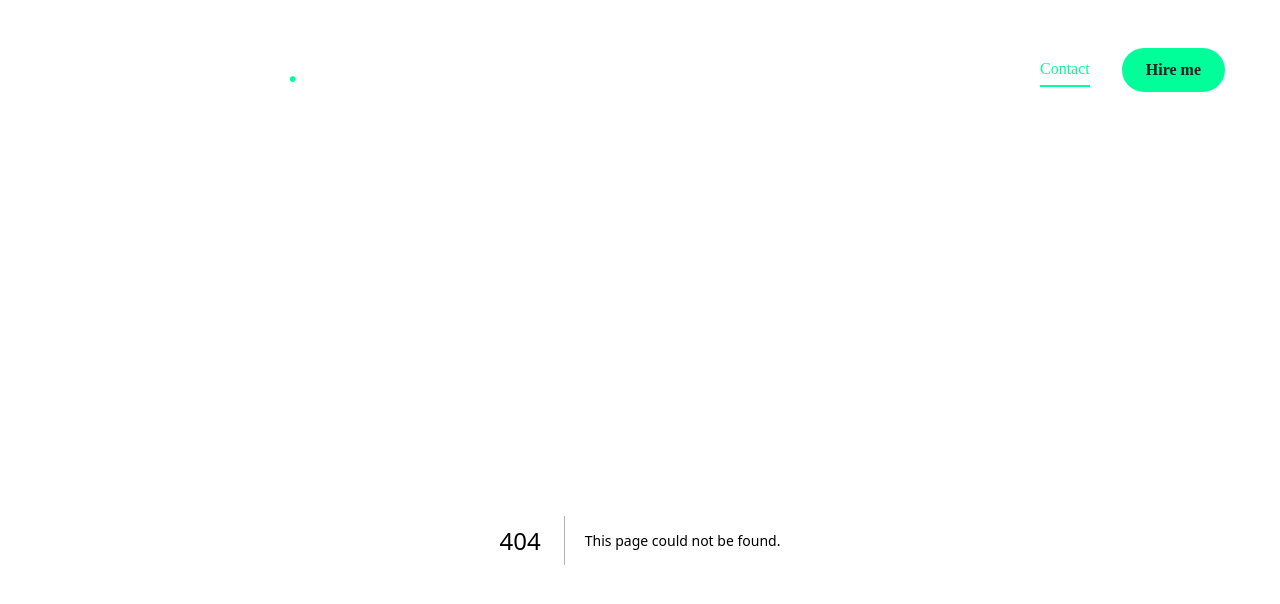
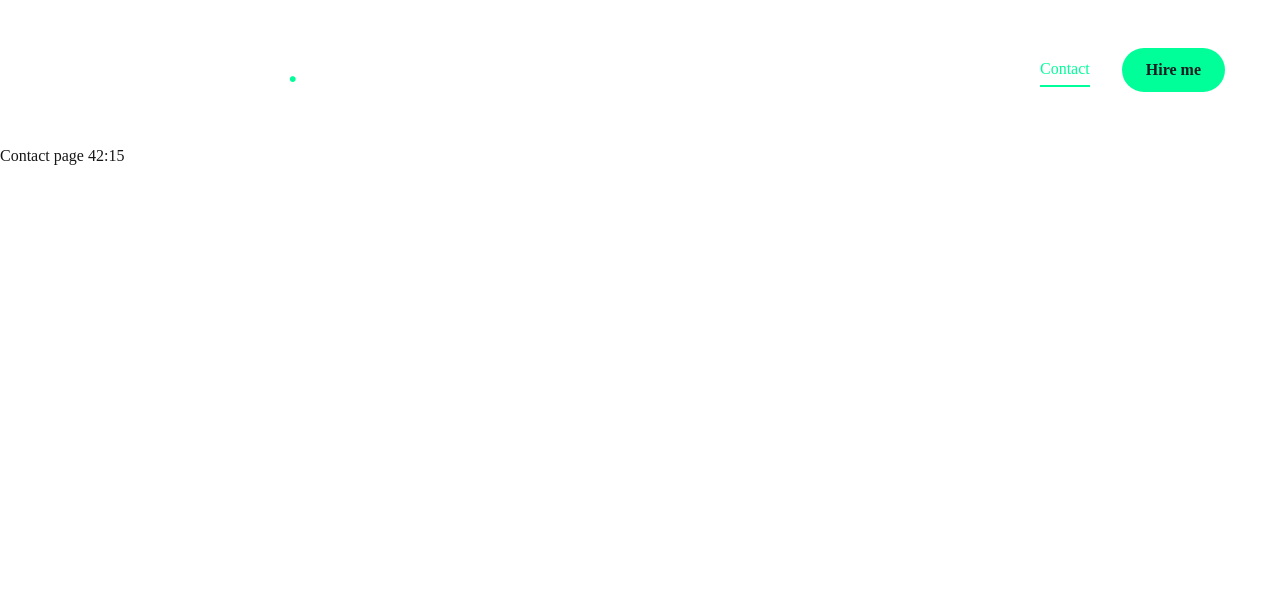
Before and after one commit to JVMedeiros/joao-portfolio, a Next.js app: page /contact in a window 1280 px wide. Before the commit this address had no page. Shown: the top 604 px of the page. Built offline with nearby package versions, Linux system fonts and the light colour scheme.

Commit message:
wip: contact page

```diff
--- /dev/null
+++ b/app/contact/page.tsx
@@ -0,0 +1,10 @@
+
+function Contact() {
+  return (
+    <div>
+      Contact page 42:15
+    </div>
+  )
+}
+
+export default Contact
```
